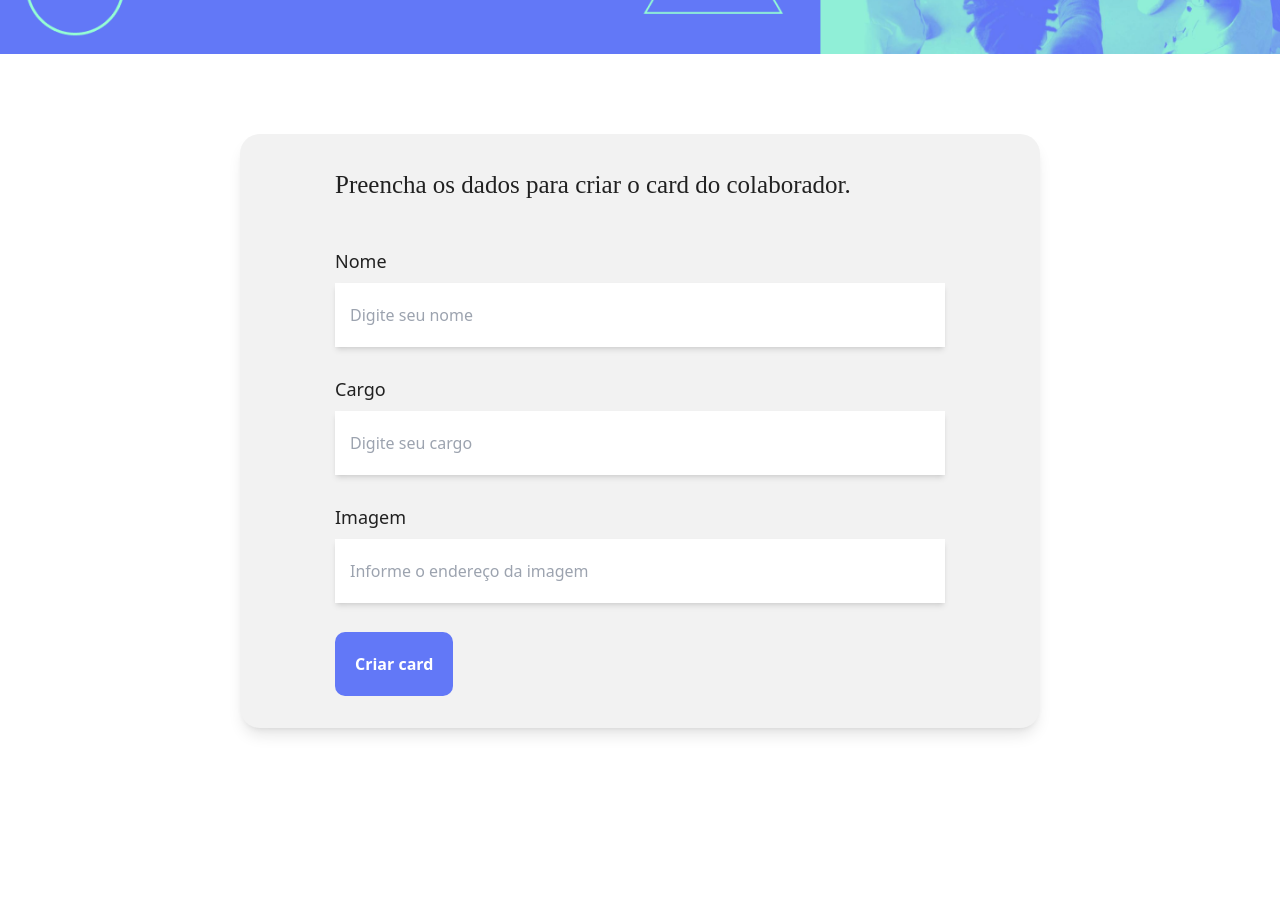
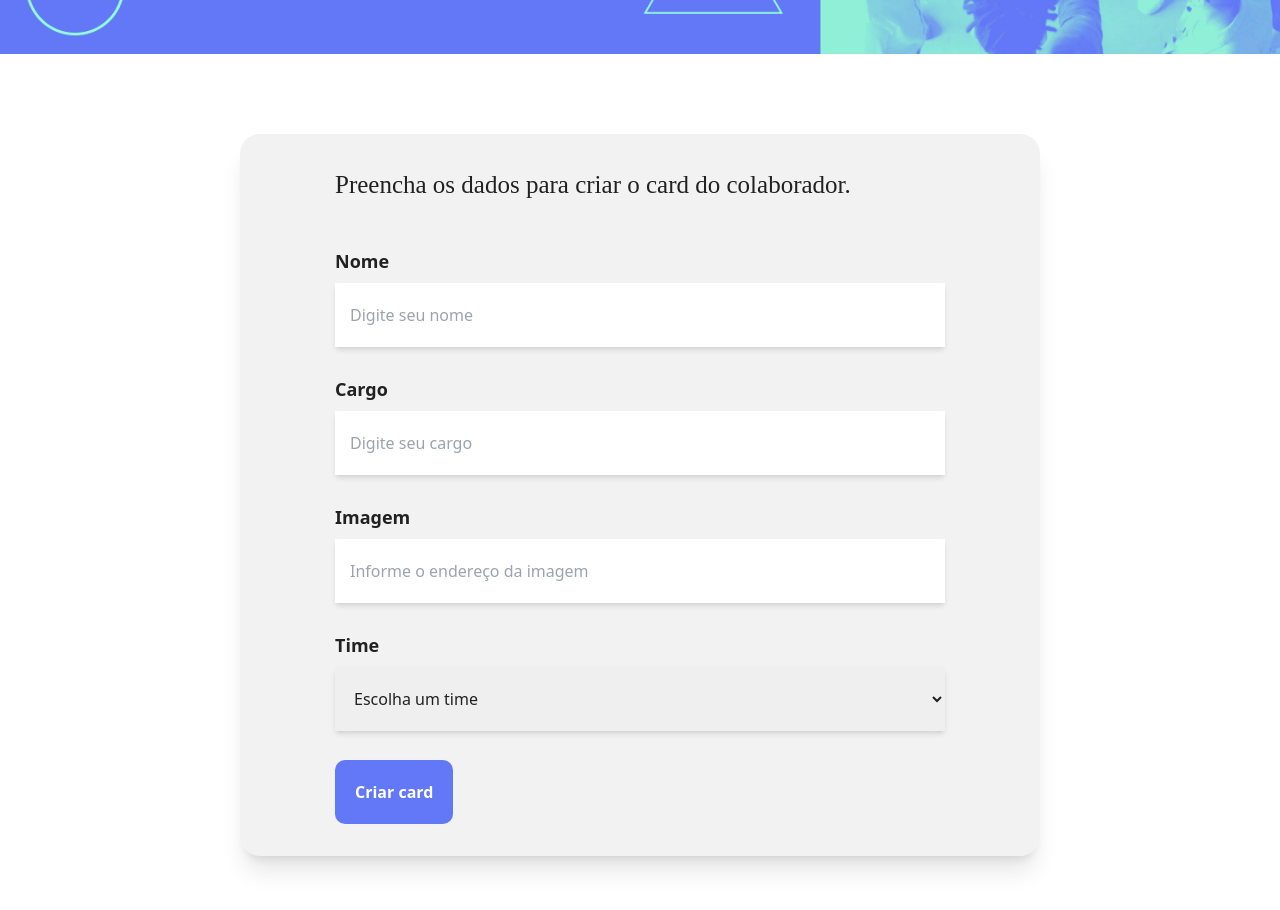
Before and after one commit to BrenoDev00/Organo, a React app in the folder organo/: page / in a window 1280 px wide. Shown: the part 440-1350 px from the top of the page. Before the commit the page ends 1248 px from the top, so only its background shows below. Built offline with nearby package versions, Linux system fonts and the light colour scheme; the HTML template or start-up script is replaced by a standard one.

Commit message:
feat: add dropdown component

```diff
--- a/organo/src/App.jsx
+++ b/organo/src/App.jsx
@@ -2,10 +2,51 @@ import { Banner } from "./components/Banner";
 import { Form } from "./components/Form";
 
 function App() {
+  const teams = [
+    {
+      name: "Programação",
+      primaryColor: "#57C278",
+      secondaryColor: "#D9F7E9",
+    },
+    {
+      name: "Front-End",
+      primaryColor: "#82CFFA",
+      secondaryColor: "#E8F8FF",
+    },
+    {
+      name: "Data Science",
+      primaryColor: "#A6D157",
+      secondaryColor: "#F0F8E2",
+    },
+    {
+      name: "Devops",
+      primaryColor: "#E06B69",
+      secondaryColor: "#FDE7E8",
+    },
+    {
+      name: "UX e Design",
+      primaryColor: "#DB6EBF",
+      secondaryColor: "#FAE9F5",
+    },
+    {
+      name: "Mobile",
+      primaryColor: "#FFBA05",
+      secondaryColor: "#FFF5D9",
+    },
+    {
+      name: "Inovação e Gestão",
+      primaryColor: "#FF8A29",
+      secondaryColor: "#FFEEDF",
+    },
+  ];
+
   return (
     <>
       <Banner />
-      <Form title="Preencha os dados para criar o card do colaborador." />
+      <Form
+        title="Preencha os dados para criar o card do colaborador."
+        teams={teams.map((team) => team.name)}
+      />
     </>
   );
 }
--- /dev/null
+++ b/organo/src/components/Dropdown/index.jsx
@@ -0,0 +1,15 @@
+export const Dropdown = (props) => {
+  return (
+    <div className="flex flex-col gap-[8px]">
+      <label className="font-semibold text-[18px]">{props.label}</label>
+
+      <select className="py-[20px] px-[15px] focus:outline-none shadow-md">
+        <option value="">Escolha um time</option>
+
+        {props.teams.map((team) => {
+          return <option key={team}>{team}</option>;
+        })}
+      </select>
+    </div>
+  );
+};
--- a/organo/src/components/Form/index.jsx
+++ b/organo/src/components/Form/index.jsx
@@ -1,10 +1,11 @@
 import { TextField } from "../TextField";
+import { Dropdown } from "../Dropdown";
 import { Button } from "../Button";
 
 export const Form = (props) => {
   return (
     <section className=" mt-[80px] mb-[80px] flex justify-center ">
-      <form className="bg-light-gray shadow-lg w-[800px] text-dark-color py-[32px] px-[95px] flex flex-col  gap-[44px] rounded-[20px]">
+      <form className="bg-light-gray shadow-xl w-[800px] text-dark-color py-[32px] px-[95px] flex flex-col  gap-[44px] rounded-[20px]">
         <h1 className="font-prata text-[25px] ">{props.title}</h1>
 
         <div className="flex flex-col gap-[29px]">
@@ -15,6 +16,8 @@ export const Form = (props) => {
             type="text"
             placeholder="Informe o endereço da imagem"
           />
+          <Dropdown teams={props.teams} label="Time"/>
+
           <div className="self-start ">
             <Button type="submit" title="Criar card" />
           </div>
--- a/organo/src/components/TextField/index.jsx
+++ b/organo/src/components/TextField/index.jsx
@@ -1,7 +1,7 @@
 export const TextField = (props) => {
   return (
     <div className="flex flex-col gap-[8px]">
-      <label className="text-[18px]">{props.label}</label>
+      <label className="text-[18px] font-semibold">{props.label}</label>
       <input
         className="py-[20px] px-[15px] focus:outline-none shadow-md"
         type={props.type}
```
